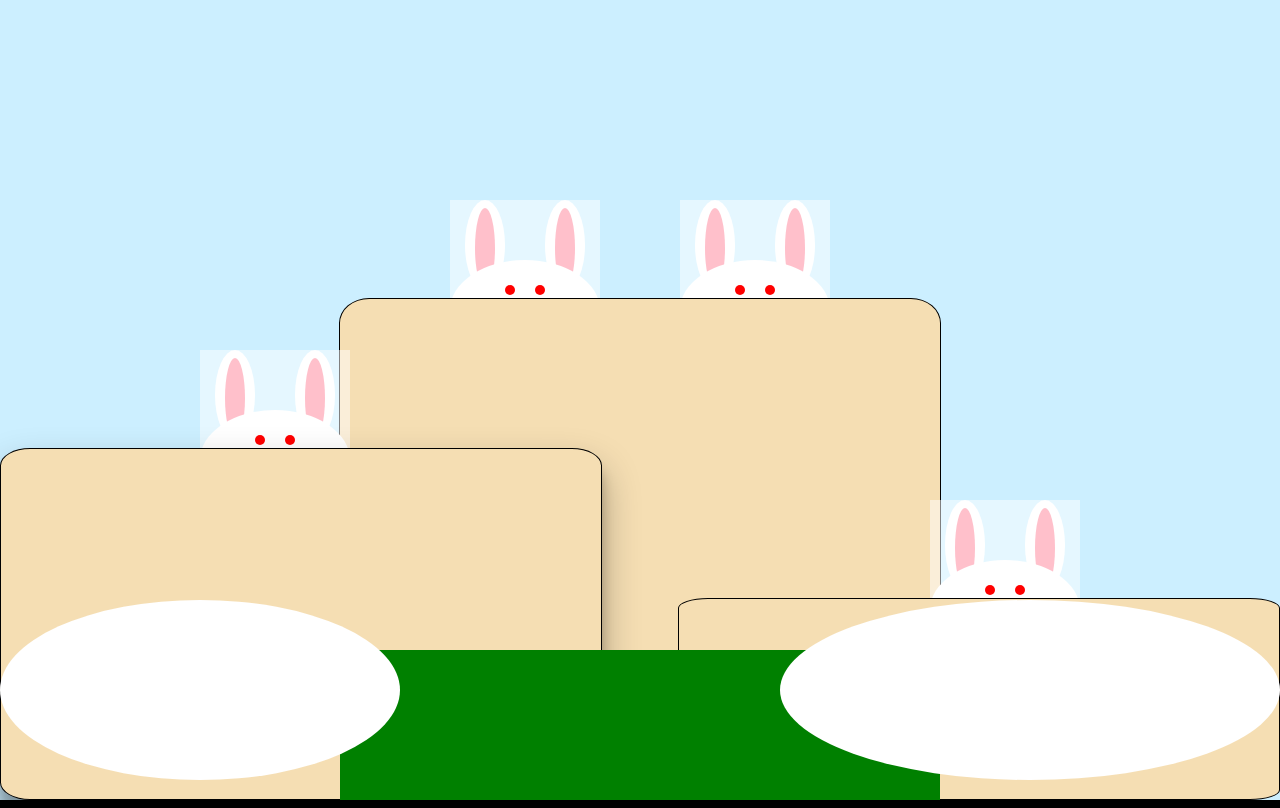
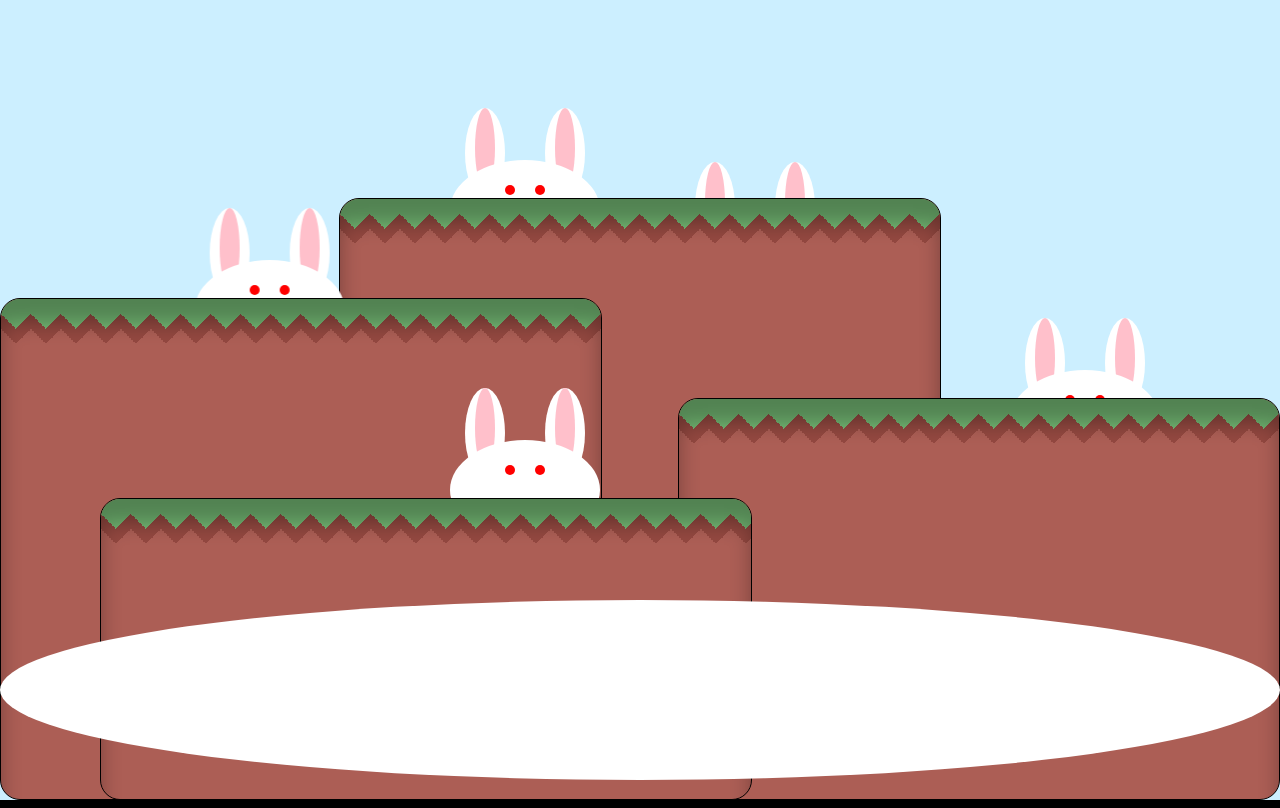
Before and after one commit to YorberR/css-animation, a plain HTML site: page Animation.html in a window 1280 px wide. Drawn offline with Linux system fonts and the light colour scheme.

Commit message:
Mejorado el fondo, animados los conejos y mas estructura al proyecto ademas de aumentado el readme

```diff
--- a/Animation.html
+++ b/Animation.html
@@ -5,205 +5,12 @@
     <meta http-equiv="X-UA-Compatible" content="IE=edge">
     <meta name="viewport" content="width=device-width, initial-scale=1.0">
     <title>Document</title>
-    <style>
-        body {
-            margin: 0;
-            height: 100vh;
-            width: 100%;
-            display: grid;
-            place-items: center;
-        }
-        .pantalla{
-            position: relative;
-            border: 8px solid black;
-            height: 100%;
-            width: 100%;
-            background: #CCEFFF;
-            box-shadow: 0 19px 38px rgba(0, 0, 0, 0.30), 0 15px 12px rgba(0, 0, 0, 0.22),;
-            overflow: hidden;
-        }
-        .layer-1 {
-            position: absolute;
-            z-index: 1;
-            height: 600px;
-            width: 150px;
-            background: rgba(255, 255, 255, 0.5);
-            bottom: 0;
-            right: 450px;
-        }
-        .layer-2 {
-            position: absolute;
-            z-index: 2;
-            height: 600px;
-            width: 150px;
-            background: rgba(255, 255, 255, 0.5);
-            bottom: 0;
-            left: 450px;
-        }
-        .layer-3 {
-            position: absolute;
-            border: 1px solid black;
-            border-radius: 5%;
-            z-index: 3;
-            left: 0;
-            right: 0;
-            margin: 0 auto;
-            width: 600px;
-            height: 500px;
-            background: wheat;
-            bottom: 0;
-            box-shadow: 0 19px 38px rgba(0, 0, 0, 0.30), 0 15px 12px rgba(0, 0, 0, 0.22),;
-        }
-        .layer-4 {
-            position: absolute;
-            z-index: 4;
-            height: 450px;
-            width: 150px;
-            background: rgba(255, 255, 255, 0.5);
-            bottom: 0;
-            left: 200px;
-        }
-        .layer-5 {
-            position: absolute;
-            z-index: 5;
-            border-radius: 5%;
-            border: 1px solid black;
-            left: 0;
-            margin: 0 auto;
-            width: 600px;
-            height: 350px;
-            background: wheat;
-            bottom: 0;
-            box-shadow: 0 19px 38px rgba(0, 0, 0, 0.30), 0 15px 12px rgba(0, 0, 0, 0.22);
-        }
-        .layer-6 {
-            position: absolute;
-            z-index: 6;
-            height: 300px;
-            width: 150px;
-            background: rgba(255, 255, 255, 0.5);
-            bottom: 0;
-            right: 200px;
-        }
-        .layer-7 {
-            position: absolute;
-            z-index: 7;
-            border: 1px solid black;
-            border-radius: 5%;
-            right: 0;
-            margin: 0 auto;
-            width: 600px;
-            height: 200px;
-            background: wheat;
-            bottom: 0;
-            box-shadow: 0 19px 38px rgba(0, 0, 0, 0.30), 0 15px 12px rgba(0, 0, 0, 0.22),;
-        }
-        .layer-8 {
-            position: absolute;
-            z-index: 8;
-            left: 0;
-            right: 0;
-            margin: 0 auto;
-            width: 600px;
-            height: 150px;
-            background: green;
-            bottom: 0;
-        }
-        .layer-9 {
-            position: absolute;
-            z-index: 9;
-            right: 0;
-            margin: 0 auto;
-            width: 500px;
-            height: 180px;
-            border-radius: 50%;
-            background: white;
-            top:600px;
-        }
-        .layer-10 {
-            position: absolute;
-            z-index: 10;
-            left: 0;
-            margin: 0 auto;
-            width: 400px;
-            height: 180px;
-            border-radius: 50%;
-            background: white;
-            top:600px;
-        }
-
-        .left-ear--outer{
-            background: white;
-            border-radius: 90%;
-            width: 40px;
-            height: 90px;
-            position: absolute;
-            left: 15px;
-        }
-        .left-ear--inner{
-            background: pink;
-            border-radius: 90%;
-            width: 20px;
-            height: 80px;
-            position: absolute;
-            left: 25px;
-            top: 8px;
-        }
-        .right-ear--outer{
-            background: white;
-            border-radius: 90%;
-            width: 40px;
-            height: 90px;
-            position: absolute;
-            right: 15px;
-        }
-        .right-ear--inner{
-            background: pink;
-            border-radius: 90%;
-            width: 20px;
-            height: 80px;
-            position: absolute;
-            right: 25px;
-            top: 8px;
-        }
-        .head{
-            background: white;
-            border-radius: 50%;
-            height: 100px;
-            left: 0;
-            right: 0;
-            margin: 0 auto;
-            position: absolute;
-            top:60px;
-            width: 100%;
-        }
-        .head__eye{
-            background: red;
-            width: 10px;
-            height: 10px;
-            border-radius: 100%;
-            position: absolute;
-            top: 25px;
-        }
-        .head__eye--left{
-            left: 55px;
-        }
-        .head__eye--right{
-            right: 55px;
-        }
-        /* .floor{
-            background: green;
-            height: 20px;
-            width: 100%;
-            position: absolute;
-            top: 0;
-            border-top: 80%;
-        } */
-    </style>
+    <link rel="stylesheet" href="style.css">
 </head>
 <body>
     <div class="pantalla">
         <div class="layer-1">
+            <input type="checkbox">
             <div class="left-ear--outer"></div>
             <div class="left-ear--inner"></div>
             <div class="right-ear--outer"></div>
@@ -216,6 +23,7 @@
             </div>
         </div>
         <div class="layer-2">
+            <input type="checkbox">
             <div class="left-ear--outer"></div>
             <div class="left-ear--inner"></div>
             <div class="right-ear--outer"></div>
@@ -228,9 +36,12 @@
             </div>
         </div>
         <div class="layer-3">
-            <div class="floor"></div>
+            <div class="grass"></div>
+            <div class="grass__zigzag"></div>
+            <div class="shadow"></div>
         </div>
         <div class="layer-4">
+            <input type="checkbox">
             <div class="left-ear--outer"></div>
             <div class="left-ear--inner"></div>
             <div class="right-ear--outer"></div>
@@ -243,9 +54,12 @@
             </div>
         </div>
         <div class="layer-5">
-            <div class="floor"></div>
+            <div class="grass"></div>
+            <div class="grass__zigzag"></div>
+            <div class="shadow"></div>
         </div>
         <div class="layer-6">
+            <input type="checkbox">
             <div class="left-ear--outer"></div>
             <div class="left-ear--inner"></div>
             <div class="right-ear--outer"></div>
@@ -258,10 +72,28 @@
             </div>
         </div>
         <div class="layer-7">
-            <div class="floor"></div>
+            <div class="grass"></div>
+            <div class="grass__zigzag"></div>
+            <div class="shadow"></div>
         </div>
-        <div class="layer-8"></div>
-        <div class="layer-9"></div>
+        <div class="layer-8">
+            <input type="checkbox">
+            <div class="left-ear--outer"></div>
+            <div class="left-ear--inner"></div>
+            <div class="right-ear--outer"></div>
+            <div class="right-ear--inner"></div>
+            <div class="head">
+                <div class="head__eye
+                head__eye--left"></div>
+                <div class="head__eye
+                head__eye--right"></div>
+            </div>
+        </div>
+        <div class="layer-9">
+            <div class="grass"></div>
+            <div class="grass__zigzag"></div>
+            <div class="shadow"></div>
+        </div>
         <div class="layer-10"></div>
     </div>
 </body>
--- /dev/null
+++ b/style.css
@@ -0,0 +1,337 @@
+body {
+    display: grid;
+    counter-reset: score;
+    margin: 0;
+    height: 100vh;
+    width: 100%;
+    display: grid;
+    place-items: center;
+}
+.pantalla{
+    position: relative;
+    border: 8px solid black;
+    height: 100%;
+    width: 100%;
+    background: #CCEFFF;
+    box-shadow: 0 19px 38px rgba(0, 0, 0, 0.30), 0 15px 12px rgba(0, 0, 0, 0.22),;
+    overflow: hidden;
+}
+.layer-1 {
+    position: absolute;
+    height: 700px;
+    width: 150px;
+    bottom: 0;
+    right: 450px;
+
+    animation: conejo1 1.5s ease-in-out infinite;
+}
+
+@keyframes conejo1 {
+    0%{
+        bottom: 0;
+    }
+    50%{
+        bottom: -70px;
+    }
+    100%{
+        bottom: 0;
+    }
+}
+.layer-2 {
+    position: absolute;
+    z-index: 2;
+    height: 700px;
+    width: 150px;
+    bottom: 0;
+    left: 450px;
+    animation: conejo2 1s ease-out infinite;
+}
+@keyframes conejo2 {
+    0%{
+        bottom: 0;
+    }
+    30%{
+        bottom: -90px;
+    }
+    70%{
+        bottom: -30px;
+    }
+    100%{
+        bottom: 0;
+    }
+}
+
+.layer-3 {
+    position: absolute;
+    z-index: 3;
+    left: 0;
+    right: 0;
+    margin: 0 auto;
+    width: 600px;
+    height: 600px;
+    bottom: 0;
+    background: #AC5E55;
+    border: 1px solid black;
+    border-radius: 20px;
+    overflow: hidden;
+}
+.layer-4 {
+    position: absolute;
+    z-index: 4;
+    height: 600px;
+    width: 150px;
+    bottom: 0;
+    left: 200px;
+    animation: conejo3 2s ease infinite;
+    animation-delay: 700ms;
+}
+@keyframes conejo3 {
+    0%{
+        translate: 200px;
+    }
+    50%{
+        translate: -200px;
+    }
+    100%{
+        translate: 200px;
+    }
+}
+.layer-5 {
+    position: absolute;
+    z-index: 5;
+    left: 0;
+    margin: 0 auto;
+    width: 600px;
+    height: 500px;
+    bottom: 0;
+    background: #AC5E55;
+    border: 1px solid black;
+    border-radius: 20px;
+    overflow: hidden;
+}
+.layer-6 {
+    position: absolute;
+    z-index: 6;
+    height: 500px;
+    width: 150px;
+    bottom: 0;
+    right: 200px;
+    animation: conejo4 3s ease-in-out infinite;
+}
+@keyframes conejo4 {
+    0%{
+        bottom: 0px;
+        translate: -100px;
+    }
+    30%{
+        bottom: -70px;
+    }
+    60%{
+        translate: 80px;
+    }
+
+    80%{
+        bottom: 0px;
+        translate: 80px;
+    }
+    100%{
+        bottom: 0px;
+        translate: -100px;
+    }
+
+}
+.layer-7 {
+    position: absolute;
+    z-index: 7;
+    right: 0;
+    margin: 0 auto;
+    width: 600px;
+    height: 400px;
+    bottom: 0;
+    background: #AC5E55;
+    border: 1px solid black;
+    border-radius: 20px;
+    overflow: hidden;
+}
+.layer-8 {
+    position: absolute;
+    z-index: 8;
+    height: 400px;
+    width: 150px;
+    bottom: 0;
+    left: 450px;
+    animation: conejo5 5s ease infinite;
+}
+@keyframes conejo5 {
+    0%{
+        bottom: 20px;
+    }
+    20%{
+        bottom: 0p;
+    }
+    30%{
+        bottom: -70px;
+    }
+    50%{
+        bottom: -20px;
+        rotate: 90deg;
+    }
+    60%{
+        rotate: 90deg;
+        translate: 150px;
+    }
+    70%{
+        translate: 0px;
+        rotate: 180deg;
+    }
+    90%{
+        rotate: 270deg;
+        translate: -350px;
+    }
+}
+.layer-9 {
+    position: absolute;
+    z-index: 9;
+    left: 100px;
+    margin: 0 auto;
+    width: 650px;
+    height: 300px;
+    bottom: 0;
+    background: #AC5E55;
+    border: 1px solid black;
+    border-radius: 20px;
+    overflow: hidden;
+}
+.layer-10 {
+    position: absolute;
+    z-index: 10;
+    left: 0;
+    margin: 0 auto;
+    width: 100%;
+    height: 180px;
+    border-radius: 50%;
+    background: white;
+    top:600px;
+}
+
+.left-ear--outer{
+    background: white;
+    border-radius: 90%;
+    width: 40px;
+    height: 90px;
+    position: absolute;
+    left: 15px;
+    top: 8px;
+}
+.left-ear--inner{
+    background: pink;
+    border-radius: 90%;
+    width: 20px;
+    height: 80px;
+    position: absolute;
+    left: 25px;
+    top: 8px;
+}
+.right-ear--outer{
+    background: white;
+    border-radius: 90%;
+    width: 40px;
+    height: 90px;
+    position: absolute;
+    right: 15px;
+    top: 8px;
+}
+.right-ear--inner{
+    background: pink;
+    border-radius: 90%;
+    width: 20px;
+    height: 80px;
+    position: absolute;
+    right: 25px;
+    top: 8px;
+}
+.head{
+    background: white;
+    border-radius: 50%;
+    height: 100px;
+    left: 0;
+    right: 0;
+    margin: 0 auto;
+    position: absolute;
+    top:60px;
+    width: 100%;
+}
+.head__eye{
+    background: red;
+    width: 10px;
+    height: 10px;
+    border-radius: 100%;
+    position: absolute;
+    top: 25px;
+
+    animation: blink 1s infinite;
+}
+
+@keyframes blink{
+    0%{
+        height: 10px;
+    }
+    5%{
+        transform: translate(0px, 5px);
+        height: 3px;
+    }
+    10%{
+        transform: translate(0px, 0px);
+        height: 10px;
+    }
+}
+
+.head__eye--left{
+    left: 55px;
+}
+.head__eye--right{
+    right: 55px;
+}
+
+.grass {
+    position: absolute;
+    top: 0;
+    width: 100%;
+    height: 15px;
+    background-color: #75bb75;
+  }
+  .grass__zigzag {
+    position: absolute;
+    top: 15px;
+    width: 100%;
+    height: 30px;
+    background-color: #934840;
+    background-image:  linear-gradient(135deg, #75bb75 25%, transparent 25%), linear-gradient(225deg, #75bb75 25%, transparent 25%), linear-gradient(45deg, #AC5E55 25%, transparent 25%), linear-gradient(315deg, #AC5E55 25%, #934840 25%);
+    background-position:  15px 0, 15px 0, 0 0, 0 0;
+    background-size: 30px 30px;
+    background-repeat: repeat;
+  }
+  .shadow {
+    position: absolute;
+    width: 100%;
+    height: 100%;
+    background-color: transparent;
+    box-shadow: inset 0px 25px 20px 0px rgba(0,0,0,0.3);
+    /* z-index: 3; */
+  }
+  input[type=checkbox]{
+    appearance: none;
+    cursor: pointer;
+    height: 50px;
+    margin: 0;
+    position: relative;
+    top: 0;
+    width: 80px;
+    z-index: 2;
+}
+input:checked{
+    counter-increment: score;
+}
+.score::after{
+    content: counter();
+}
```
Also changed, not shown: 1 other file.
